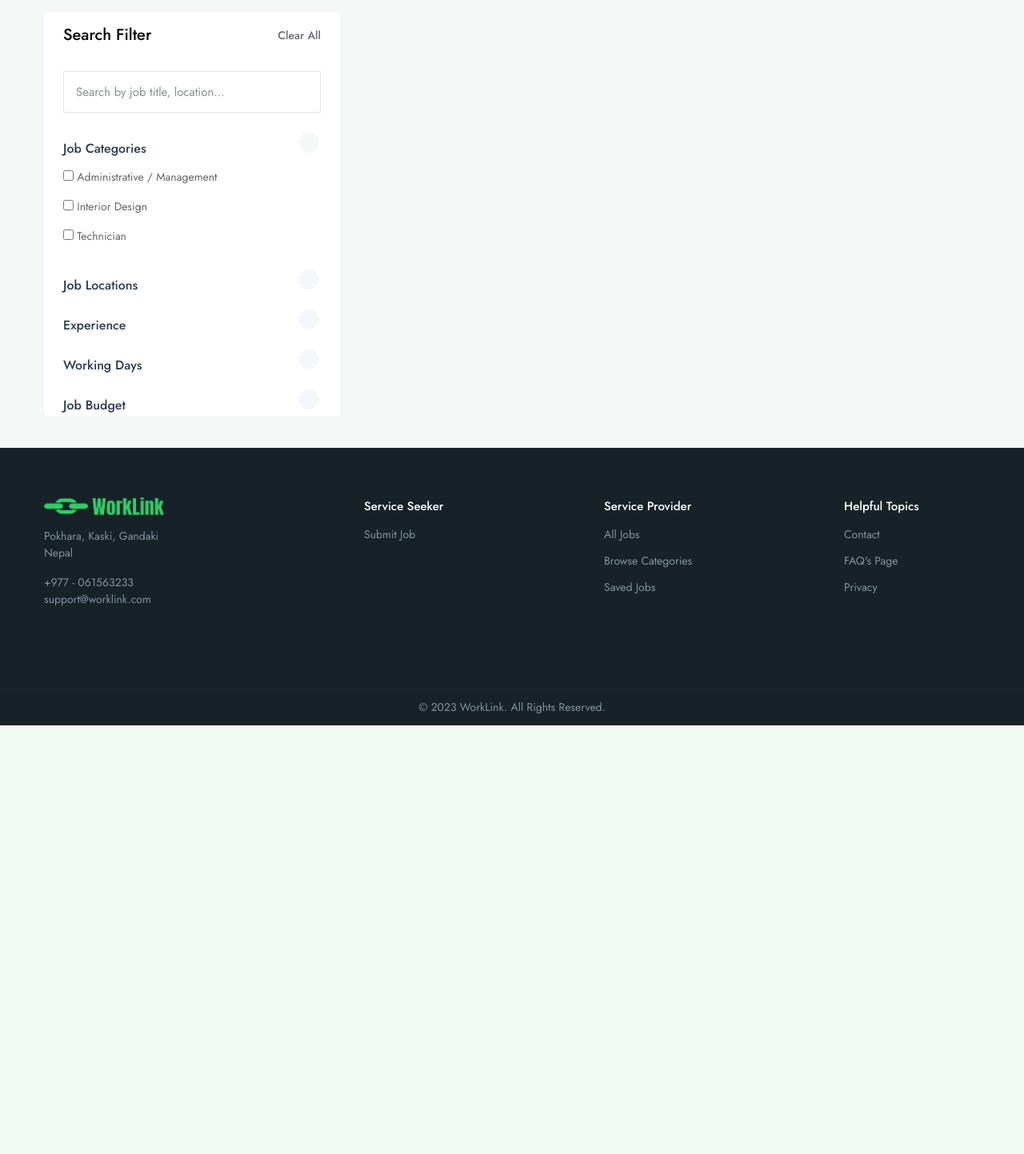
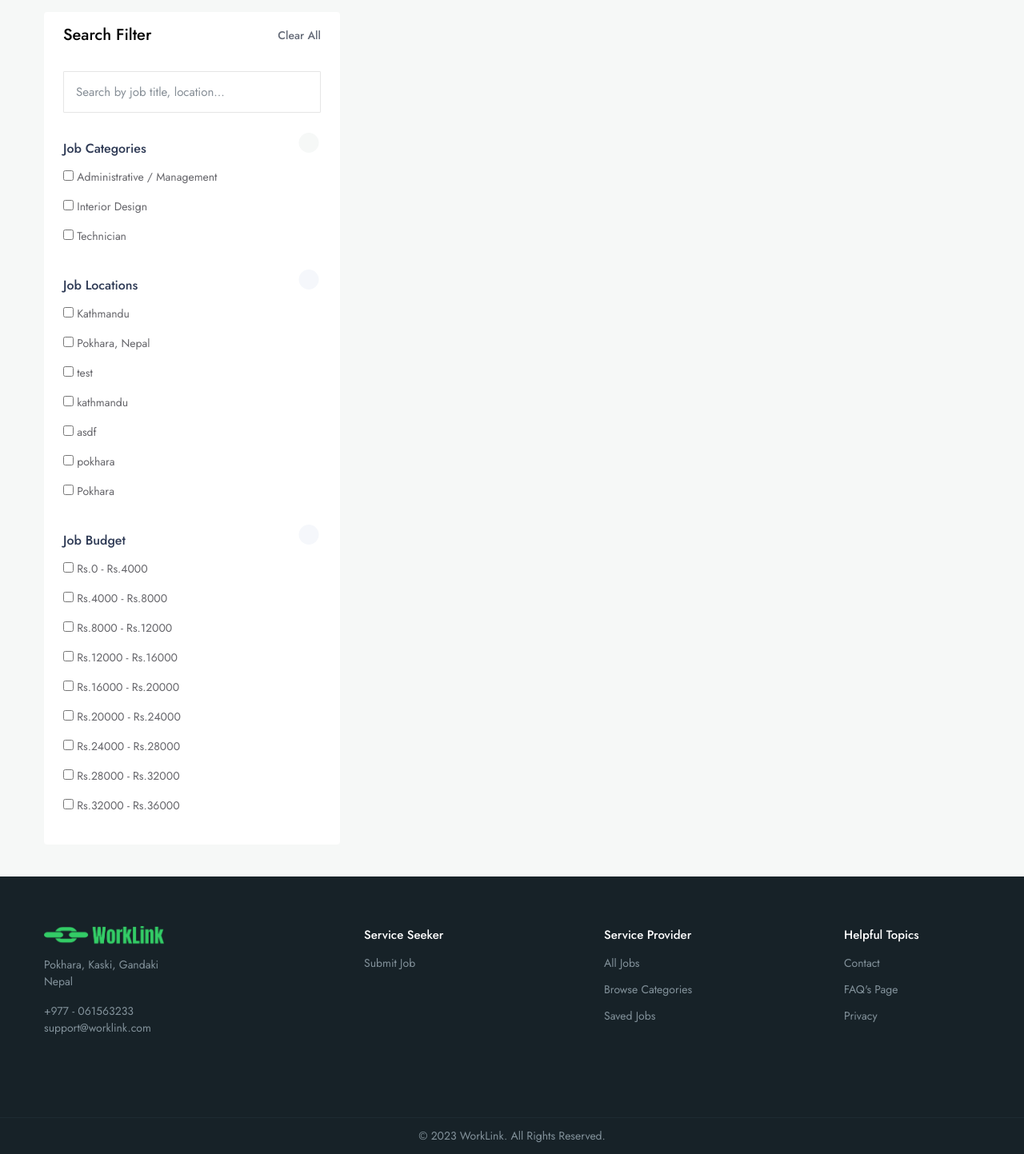
Before and after one commit to sudipbhr/project-worklink, a Django app: page /search/ in a window 1280 px wide. Shown: the part 331-1774 px from the top of the page at 80% size. Before the commit the page ends 1238 px from the top, so only its background shows below. Run offline with Django 4.2, Linux system fonts and the light colour scheme; a user stored in the database is signed in; data comes from the database, SQL or seed files in the repository; some libraries are stand-ins or nearby versions.

Commit message:
single parameter search complete

```diff
--- a/services/models.py
+++ b/services/models.py
@@ -71,6 +71,8 @@ class Services(models.Model):
 
 
 
+
+
 class JobApplications(models.Model):
     # model for job applications
     user = models.ForeignKey(User, on_delete=models.CASCADE, related_name='applicants')
--- a/services/templates/services/service-detail.html
+++ b/services/templates/services/service-detail.html
@@ -80,7 +80,7 @@
 									<div class="jbd-02 px-3 ">
 										<div class="jbd-02-flex d-flex align-items-center justify-content-between">
 											<div class="jbd-02-social">
-												<h4 class="ft-medium fs-md mb-3">Price: रु {{services.amount}}|-</h4>
+												<h4 class="ft-medium fs-md mb-3">Amount: रु {{services.amount}}|-</h4>
 
 											</div>
 										</div>
--- a/services/templates/services/services-search.html
+++ b/services/templates/services/services-search.html
@@ -124,19 +124,21 @@
                                             </h4>
 
                                         </div>
-                                        <div class="widget-boxed-body collapse" id="locations" data-parent="#locations">
+                                        <div class="widget-boxed-body" id="locations" data-parent="#locations">
                                             <div class="side-list no-border">
                                                 <!-- Single Filter Card -->
                                                 <div class="single_filter_card">
                                                     <div class="card-body p-0">
                                                         <div class="inner_widget_link">
                                                             <ul class="no-ul-list filter-list">
-                                                              {% for area in services %}
+                                                            <form action="{% url 'search' %}" method="get" id="location-form">
+                                                              {% for area in locations %}
                                                                 <li>
-                                                                    <input id="{{area.location}}" class="checkbox-custom" name="area" type="checkbox" id="{{area.location}}">
-                                                                    <label for="{{area.location}}" class="checkbox-custom-label">{{area.location}}</label>
+                                                                    <input id="{{area}}" class="checkbox-custom area-checkbox" name="area" type="checkbox" id="{{area}}" value={{area}}>
+                                                                    <label for="{{area}}" class="checkbox-custom-label">{{area}}</label>
                                                                 </li>
                                                                 {% endfor %}
+                                                                </form>
 
                                                             </ul>
                                                         </div>
@@ -146,105 +148,29 @@
                                         </div>
                                     </div>
 
-
-                                    <!-- Experience Search -->
-                                    <div class="single_search_boxed px-4 pt-0 br-bottom">
+                                    <!-- Expected budget Search -->
+                                    <div class="single_search_boxed px-4 pt-0 mb-2 pb-3">
                                         <div class="widget-boxed-header">
                                             <h4>
-                                                <a href="#experience" data-toggle="collapse" aria-expanded="false" role="button" class="ft-medium fs-md pb-0 collapsed">Experience</a>
+                                                <a href="#salary" data-toggle="collapse" aria-expanded="false" role="button" class="ft-medium fs-md pb-0 collapsed">Job Budget</a>
                                             </h4>
 
                                         </div>
-                                        <div class="widget-boxed-body collapse" id="experience" data-parent="#experience">
+                                        <div class="widget-boxed-body" id="salary" data-parent="#salary">
                                             <div class="side-list no-border">
                                                 <!-- Single Filter Card -->
                                                 <div class="single_filter_card">
                                                     <div class="card-body p-0">
                                                         <div class="inner_widget_link">
                                                             <ul class="no-ul-list filter-list">
+                                                                <form action="{% url 'search' %}" method="get" id="salary-form">
+                                                                {% for range in ranges %}
                                                                 <li>
-                                                                    <input id="d1" class="checkbox-custom" name="ADA" type="checkbox" checked="">
-                                                                    <label for="d1" class="checkbox-custom-label">Beginner (54)</label>
+                                                                    <input id="{{range}}" class="checkbox-custom salary-checkbox" name="salary" type="checkbox" id="{{range}}" value="{{range}}">
+                                                                    <label for="{{range}}" class="checkbox-custom-label">{{range}}</label>
                                                                 </li>
-                                                                <li>
-                                                                    <input id="d2" class="checkbox-custom" name="Parking" type="checkbox">
-                                                                    <label for="d2" class="checkbox-custom-label">1+ Year (32)</label>
-                                                                </li>
-                                                                <li>
-                                                                    <input id="d3" class="checkbox-custom" name="Coffee" type="checkbox">
-                                                                    <label for="d3" class="checkbox-custom-label">2 Year (09)</label>
-                                                                </li>
-                                                            </ul>
-                                                        </div>
-                                                    </div>
-                                                </div>
-                                            </div>
-                                        </div>
-                                    </div>
-
-                                    <!-- Job types Search -->
-                                    <div class="single_search_boxed px-4 pt-0 br-bottom">
-                                        <div class="widget-boxed-header">
-                                            <h4>
-                                                <a href="#jbtypes" data-toggle="collapse" aria-expanded="false" role="button" class="ft-medium fs-md pb-0 collapsed">Working Days</a>
-                                            </h4>
-
-                                        </div>
-                                        <div class="widget-boxed-body collapse" id="jbtypes" data-parent="#jbtypes">
-                                            <div class="side-list no-border">
-                                                <!-- Single Filter Card -->
-                                                <div class="single_filter_card">
-                                                    <div class="card-body p-0">
-                                                        <div class="inner_widget_link">
-                                                            <ul class="no-ul-list filter-list">
-                                                                <li>
-                                                                    <input id="e2" class="radio-custom" name="jtype" type="radio">
-                                                                    <label for="e2" class="radio-custom-label">Full time</label>
-                                                                </li>
-                                                                <li>
-                                                                    <input id="e3" class="radio-custom" name="jtype" type="radio">
-                                                                    <label for="e3" class="radio-custom-label">Part Time</label>
-                                                                </li>
-
-                                                                <li>
-                                                                    <input id="e6" class="radio-custom" name="jtype" type="radio">
-                                                                    <label for="e6" class="radio-custom-label">Regular</label>
-                                                                </li>
-                                                            </ul>
-                                                        </div>
-                                                    </div>
-                                                </div>
-                                            </div>
-                                        </div>
-                                    </div>
-
-                                    <!-- Expected budget Search -->
-                                    <div class="single_search_boxed px-4 pt-0 mb-2">
-                                        <div class="widget-boxed-header">
-                                            <h4>
-                                                <a href="#salary" data-toggle="collapse" aria-expanded="false" role="button" class="ft-medium fs-md pb-0 collapsed">Job Budget</a>
-                                            </h4>
-
-                                        </div>
-                                        <div class="widget-boxed-body collapse" id="salary" data-parent="#salary">
-                                            <div class="side-list no-border">
-                                                <!-- Single Filter Card -->
-                                                <div class="single_filter_card">
-                                                    <div class="card-body p-0">
-                                                        <div class="inner_widget_link">
-                                                            <ul class="no-ul-list filter-list">
-                                                                <li>
-                                                                    <input id="g1" class="checkbox-custom" name="ADA" type="checkbox" checked="">
-                                                                    <label for="g1" class="checkbox-custom-label">Rs. 100 - Rs.500</label>
-                                                                </li>
-                                                                <li>
-                                                                    <input id="g1" class="checkbox-custom" name="ADA" type="checkbox" checked="">
-                                                                    <label for="g1" class="checkbox-custom-label">Rs. 1000 - Rs.5000</label>
-                                                                </li>
-                                                                <li>
-                                                                    <input id="g1" class="checkbox-custom" name="ADA" type="checkbox" checked="">
-                                                                    <label for="g1" class="checkbox-custom-label">Rs. 100000 - Rs.500000</label>
-                                                                </li>
+                                                                {% endfor %}
+                                                                </form>
                                                             </ul>
                                                         </div>
                                                     </div>
@@ -354,6 +280,38 @@
             });
         });
 
+        $(".area-checkbox").each(function(){
+            $(this).on("click", function(){
+                $("#location-form").submit();
+            });
+        });
+
+        $(".salary-checkbox").each(function(){
+            $(this).on("click", function(){
+                $("#salary-form").submit();
+            });
+        });
+
+        var sa = "{{filter_name|safe}}";
+        const replacedStr = sa.replace(/'|\]|\[|\,/g, '');
+        var salary = replacedStr.replace(' ', ' - ');
+        if (salary){
+            $(".salary-checkbox").each(function(){
+                if($(this).val() == salary){
+                    $(this).prop("checked", true);
+                }
+            });
+        }
+
+        var area= "{{filter_name}}";
+        if (area){
+            $(".area-checkbox").each(function(){
+                if($(this).val() == area){
+                    $(this).prop("checked", true);
+                }
+            });
+        }
+
         //keep the checkbox checked
         var category = "{{filter_name}}";
         if(category){
--- a/services/views.py
+++ b/services/views.py
@@ -22,11 +22,22 @@ def home(request):
     return render(request, template_name, context)
 
 
+def salary_range():
+    salaries = Services.objects.values_list('amount', flat=True).distinct()
+    low_salary = min(salaries)
+    high_salary = max(salaries)
+    ranges = []
+    # create a range of salaries
+    while low_salary <= high_salary:
+        range_filter = "Rs."+ str(round(low_salary, -3)) + " - Rs." + str(round((low_salary + 4000), -3))
+        ranges.append(range_filter)
+        low_salary += 4000
+    return ranges
+
 @login_required(login_url='/auth/login/')
 def services_search(request):
     if request.user.role == 'Service Seeker':
         return redirect('dashboard')
-
     categories = Category.objects.all()
     services = Services.objects.all()
     services_count = services.count()
@@ -34,12 +45,14 @@ def services_search(request):
     paginator = Paginator(services, 9)
     page = request.GET.get('page')
     services = paginator.get_page(page)
+
     context={
         'services': services,
         'total_services': services_count,
         'categories': categories,
         'services_filter': services_filter,
         'locations': Services.objects.values_list('location', flat=True).distinct(),
+        'ranges': salary_range(),
     }
     return render(request, 'services/services-search.html', context)
 
@@ -52,6 +65,18 @@ def search(request):
     if request.method == 'GET':
         q = request.GET.get('query')
         category = request.GET.get('category')
+        area = request.GET.get('area')
+        salary = request.GET.get('salary')
+        if salary:
+            salary = salary.split(' - ')
+            min_salary = int(salary[0].replace('Rs.', ''))
+            max_salary = int(salary[1].replace('Rs.', ''))
+            salary_services = Services.objects.filter(
+                Q(amount__gte = min_salary) & Q(amount__lte = max_salary)
+            )
+        else:
+            salary_services = []
+
         if q:
             search_services = Services.objects.filter(
                 Q(title__icontains=q)| Q(location__icontains=q)|Q(category__name__icontains = q) |
@@ -67,18 +92,24 @@ def search(request):
         else:
             category_services = []
 
-        services = set(search_services).union(set(category_services))
+        if area:
+            area_services = Services.objects.filter(
+                Q(location__icontains = area)
+            )
+        else:
+            area_services = []
 
+        services = set(search_services).union(set(category_services).union(set(area_services)).union(set(salary_services)))
         context={
             'services': services,
             'categories': categories,
-            'filter_name': q or category,
+            'filter_name': q or category or area or salary,
             'total_services': len(services),
+            'locations': Services.objects.values_list('location', flat=True).distinct(),
+            'ranges': salary_range(),
+
         }
         return render(request, template_name, context)
-
-
-
 
 
 
```
